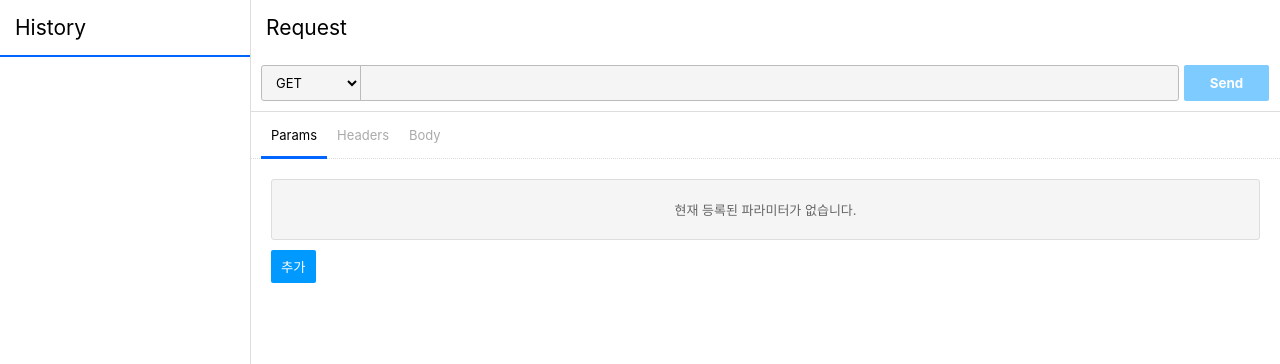
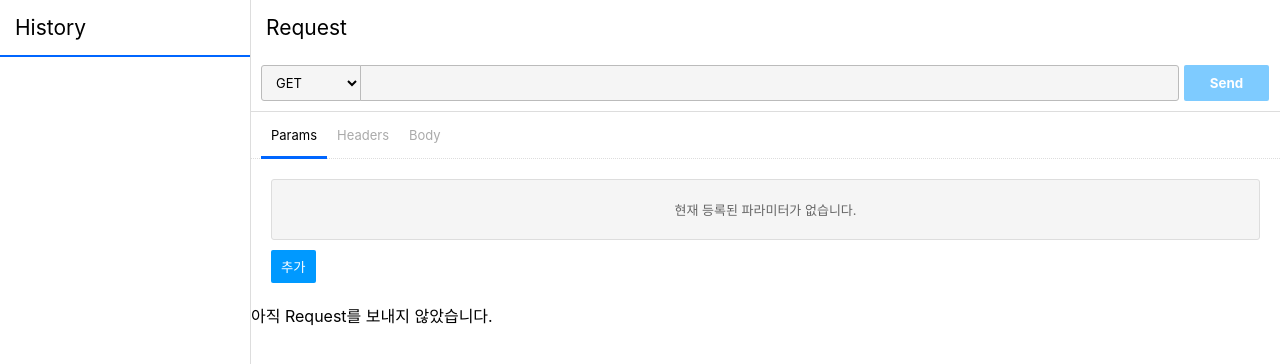
Before and after one commit to est-react-study/postman-junil, a React (Create React App) app: page / in a window 1280 px wide. Shown: the top 364 px of the page. Built offline with nearby package versions, Linux system fonts and the light colour scheme.

Commit message:
feat: ResponseContainer 추가

```diff
--- a/src/components/FormContainer/FormContainer.tsx
+++ b/src/components/FormContainer/FormContainer.tsx
@@ -1,11 +1,13 @@
 import React from "react";
 import {RequestContainer} from "./RequestContainer";
+import {ResponseContainer} from "./ResponseContainer";
 
 export const FormContainer: React.FC = () => {
 
   return (
     <section className="formContainer">
       <RequestContainer />
+      <ResponseContainer />
     </section>
   )
 };
--- /dev/null
+++ b/src/components/FormContainer/ResponseContainer/ResponseContainer.tsx
@@ -0,0 +1,9 @@
+import React from "react";
+
+export const ResponseContainer: React.FC = () => {
+  return (
+    <section>
+      아직 Request를 보내지 않았습니다.
+    </section>
+  );
+}
--- /dev/null
+++ b/src/components/FormContainer/ResponseContainer/index.ts
@@ -0,0 +1 @@
+export { ResponseContainer } from './ResponseContainer';
```
